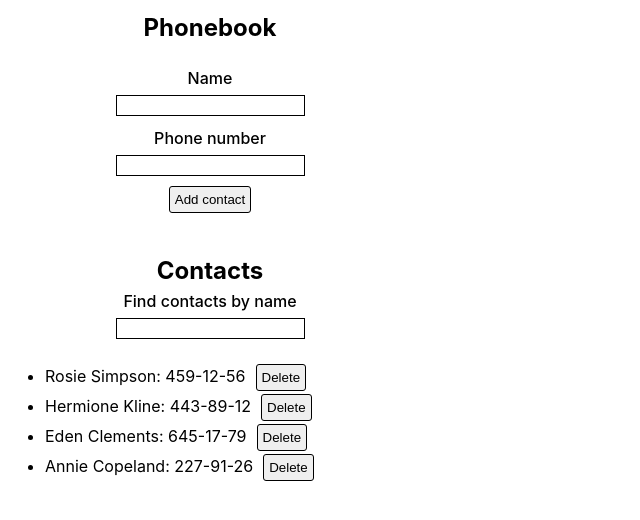
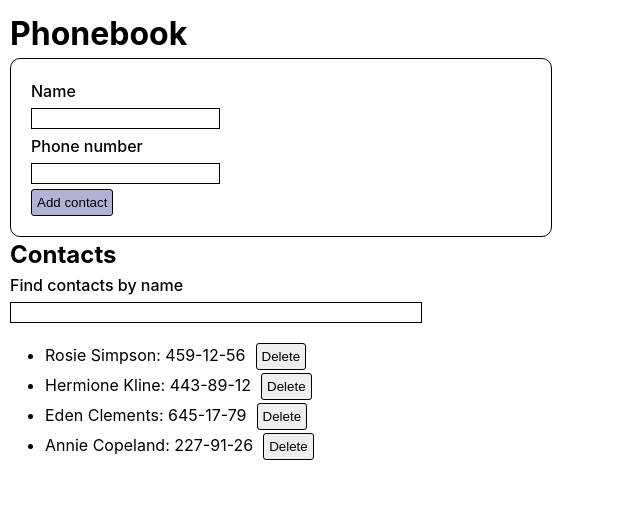
Before and after one commit to abdeev/goit-react-hw-03-phonebook, a React (Create React App) app: page / in a window 1280 px wide. Shown: the top 520 px of the page, without its empty margins (0-640 px from the left). Built offline with nearby package versions, Linux system fonts and the light colour scheme.

Commit message:
corrections added

```diff
--- a/src/components/App.jsx
+++ b/src/components/App.jsx
@@ -1,8 +1,52 @@
-import Phonebook from './Phonebook'
-export const App = () => {
-  return (
-    <div>
-      <Phonebook />
-    </div>
-  );
+import React, { Component } from 'react';
+import ContactForm from './Form';
+import Filter from './Filter';
+import ContactsList from './ContactsList';
+import css from './Phonebook.module.css';
+
+
+export default class App extends Component {
+  state = {
+        contacts: [
+            {id: 'id-1', name: 'Rosie Simpson', number: '459-12-56'},
+            {id: 'id-2', name: 'Hermione Kline', number: '443-89-12'},
+            {id: 'id-3', name: 'Eden Clements', number: '645-17-79'},
+            {id: 'id-4', name: 'Annie Copeland', number: '227-91-26'},
+        ],
+        name: '',
+        number: '',
+        filter: ''
+    }
+
+    formSubmitHandler = (data) => {
+        if (this.state.contacts.some(({ name }) => name === data.name)) {alert(`${data.name} is already in contacts!`);
+      return;
+    }
+        this.setState(prev => ({ contacts: [...prev.contacts, data] }));
+    };
+    handleFilter = e => {this.setState({ filter: e.currentTarget.value });
+    };
+    handleDeleteContact = id => {
+     this.setState(prev => ({
+      contacts: prev.contacts.filter(contact => contact.id !== id),
+    }));
+  };
+    render() {
+        const { contacts, filter } = this.state;
+        const filteredContacts = contacts.filter(({ name }) => name.toLowerCase().includes(filter.toLowerCase()));
+      return (
+        <div className={css.section}>
+          <h1 className={css.header}>Phonebook</h1>
+          <ContactForm submitProps={this.formSubmitHandler} />
+          <h2 className={css.header}>Contacts</h2>
+          <Filter
+                    filter={filter}
+                    onFilter={this.handleFilter}
+          />
+          <ContactsList
+                    contacts={filteredContacts}
+                    handleDeleteCard={this.handleDeleteContact}
+          />
+        </div>
+      )}
 };
--- a/src/components/Phonebook.jsx
+++ /dev/null
@@ -1,62 +0,0 @@
-import React, { Component } from 'react';
-import Section from './Section';
-import ContactForm from './Form';
-import ByNameFilter from './Filter';
-import ContactsList from './ContactsList';
-import css from './Phonebook.module.css';
-
-class Phonebook extends Component {
-    state = {
-        contacts: [
-            {id: 'id-1', name: 'Rosie Simpson', number: '459-12-56'},
-            {id: 'id-2', name: 'Hermione Kline', number: '443-89-12'},
-            {id: 'id-3', name: 'Eden Clements', number: '645-17-79'},
-            {id: 'id-4', name: 'Annie Copeland', number: '227-91-26'},
-        ],
-        name: '',
-        number: '',
-        filter: ''
-    }
-
-    formSubmitHandler = (data) => {
-        if (this.state.contacts.some(({ name }) => name === data.name)) {alert(`${data.name} is already in contacts!`);
-      return;
-    }
-        this.setState(prev => ({ contacts: [...prev.contacts, data] }));
-    };
-    handleFilter = e => {this.setState({ filter: e.currentTarget.value });
-    };
-    handleDeleteContact = id => {
-     this.setState(prev => ({
-      contacts: prev.contacts.filter(contact => contact.id !== id),
-    }));
-  };
-    render() {
-        const { contacts, filter } = this.state;
-        const filteredContacts = contacts.filter(({ name }) => name.toLowerCase().includes(filter.toLowerCase()));
-        return (
-            <div>
-                <Section
-                    className={css.section}
-                    title='Phonebook'
-                    children={
-                        <ContactForm submitProps={this.formSubmitHandler} />
-                    }
-                />
-                <section className={css.section}>
-                    <h2 className={css.header}>Contacts</h2>
-                <ByNameFilter
-                    filter={filter}
-                    onFilter={this.handleFilter}
-                />
-                <ContactsList
-                    contacts={filteredContacts}
-                    handleDeleteCard={this.handleDeleteContact}
-                />
-                </section>
-
-            </div>
-        )
-}
-}
-export default Phonebook;
--- a/src/components/Phonebook.module.css
+++ b/src/components/Phonebook.module.css
@@ -1,36 +1,41 @@
 .section {
   padding: 10px;
-  max-width: 400px;
+  max-width: 500px;
 }
 .header {
-  text-align: center;
+  text-align: left;
   margin: 0 auto;
 }
 .form_input {
+  width: 100%;
   display: flex;
   flex-direction: column;
-
+  align-items: flex-start;
+  border: black 1px solid;
+  border-radius: 10px;
   padding: 20px;
 }
 .label {
   display: flex;
   flex-direction: column;
-  text-align: center;
+  text-align: left;
   font-weight: 500;
 }
 .input_name,
 .input_phone,
 .input {
   padding: 2px 5px;
-  margin: 5px auto 10px;
+  margin: 5px 0;
+  max-width: 400px;
   border: 1px solid #000;
 }
 .button_submit {
   width: fit-content;
   padding: 5px;
-  margin: 0 auto;
   border: 1px solid black;
   border-radius: 3px;
+  background-color: rgb(178, 178, 212);
+  color: #000;
   transition: all ease-in-out 0.3s;
 }
 .button_submit:hover {
--- a/src/index.js
+++ b/src/index.js
@@ -1,6 +1,6 @@
 import React from 'react';
 import ReactDOM from 'react-dom/client';
-import { App } from 'components/App';
+import App from 'components/App';
 import './index.css';
 
 ReactDOM.createRoot(document.getElementById('root')).render(
```
